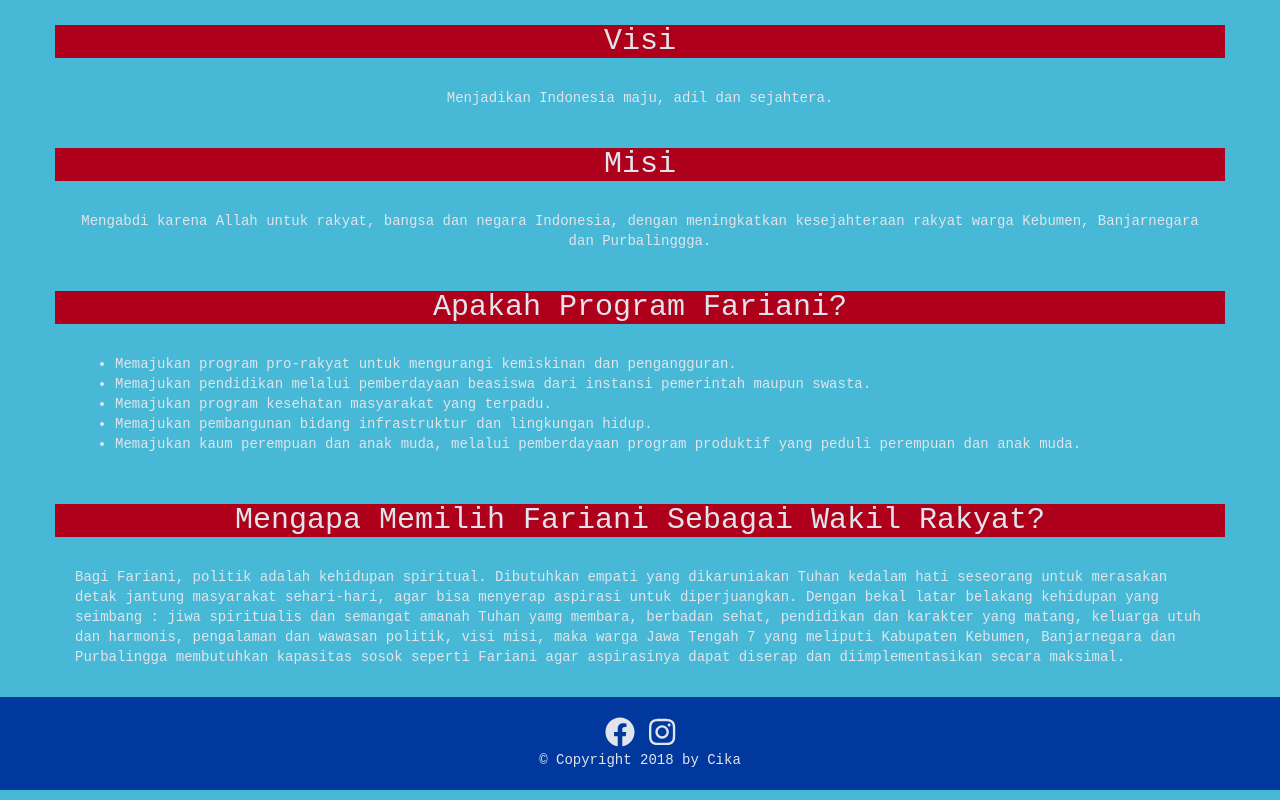
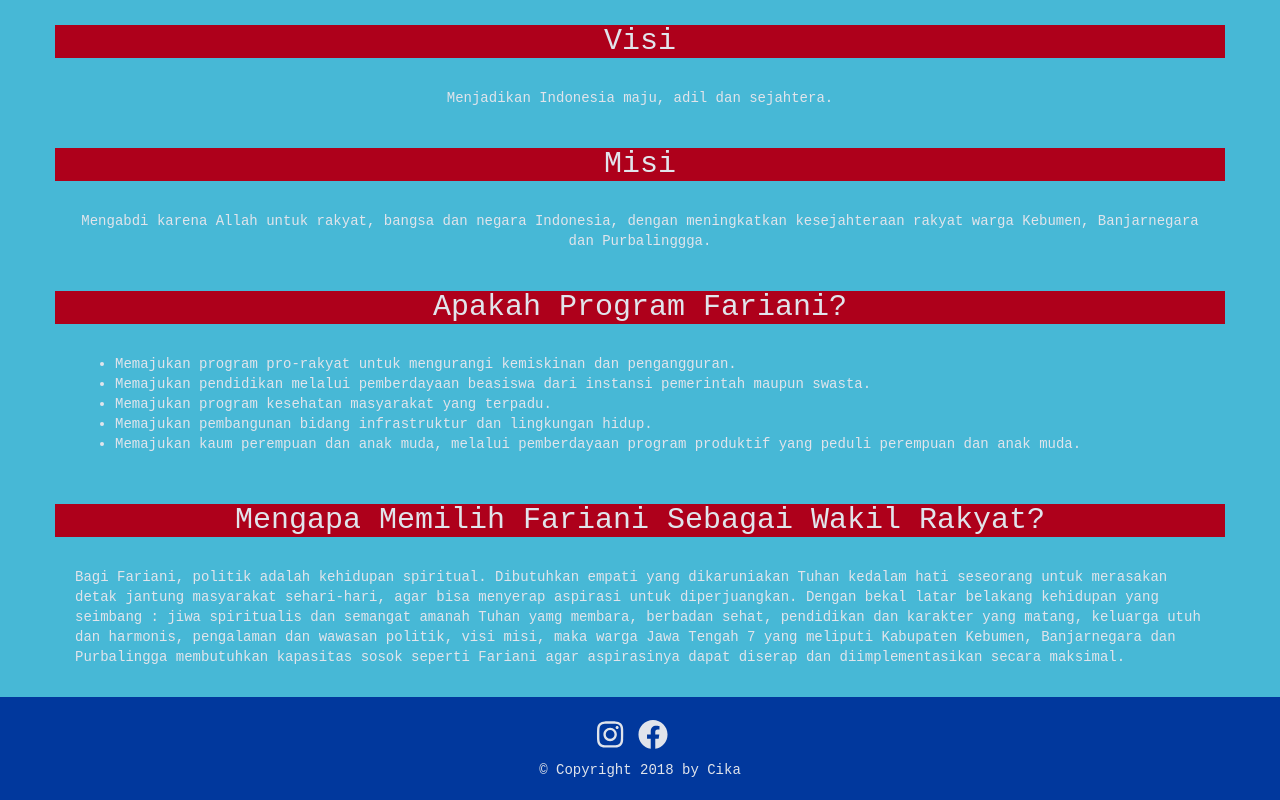
Before and after one commit to lolita89/mama-web-project, a React (Create React App) app: page / in a window 1280 px wide. Shown: the part 1114-1914 px from the top of the page. Built offline with nearby package versions, Linux system fonts and the light colour scheme; a web font is replaced by a local one.

Commit message:
fixed the bug on footer

```diff
--- a/src/components/Contact.js
+++ b/src/components/Contact.js
@@ -18,8 +18,8 @@ class Contact extends Component {
             <div className="footer">
 
                 <div className="socmed">
-                    <a title="facebook" href={this.state.facebook}><FontAwesomeIcon className="font-awesome" icon={faFacebook}/> </a>
                     <a title="instagram" href={this.state.instagram}><FontAwesomeIcon className="font-awesome" icon={faInstagram}/></a>
+                    <a title="facebook" href={this.state.facebook}><FontAwesomeIcon className="font-awesome" icon={faFacebook}/></a>
                 </div>
 
                 <span> &copy; Copyright 2018 by Cika </span>
--- a/src/components/css/contact.css
+++ b/src/components/css/contact.css
@@ -16,11 +16,22 @@
 
 .font-awesome {
   color: #E1E4EB;
+  display: -webkit-inline-box;
+  display: -ms-inline-flexbox;
+  display: inline-flex;
+  width: 35px;
+  height: 35px;
+  cursor: pointer;
+  border-radius: 2px;
   font-size: 30px;
+  color: #E1E4EB;
+  text-align: center;
+  line-height: 35px;
+  margin-right: 15px;
+  margin-bottom: 5px;
 }
 
 .font-awesome:hover {
   color: #47B8D6;
-  font-size: 30px;
 }
 /*# sourceMappingURL=contact.css.map */
--- a/src/components/css/contact.scss
+++ b/src/components/css/contact.scss
@@ -18,10 +18,21 @@
 
  .font-awesome {
      color: $color-text-demokrat;
+     display: inline-flex;
+     width: 35px;
+     height: 35px;
+     cursor: pointer;
+     border-radius: 2px;
+
      font-size: 30px;
+     color: $color-text-demokrat;
+     text-align: center;
+     line-height: 35px;
+
+     margin-right: 15px;
+     margin-bottom: 5px;
  }
 
  .font-awesome:hover {
     color: $color-secondary;
-    font-size: 30px;
 }
```
Also changed, not shown: 1 other file (tests, documents, lock files or other folders).
